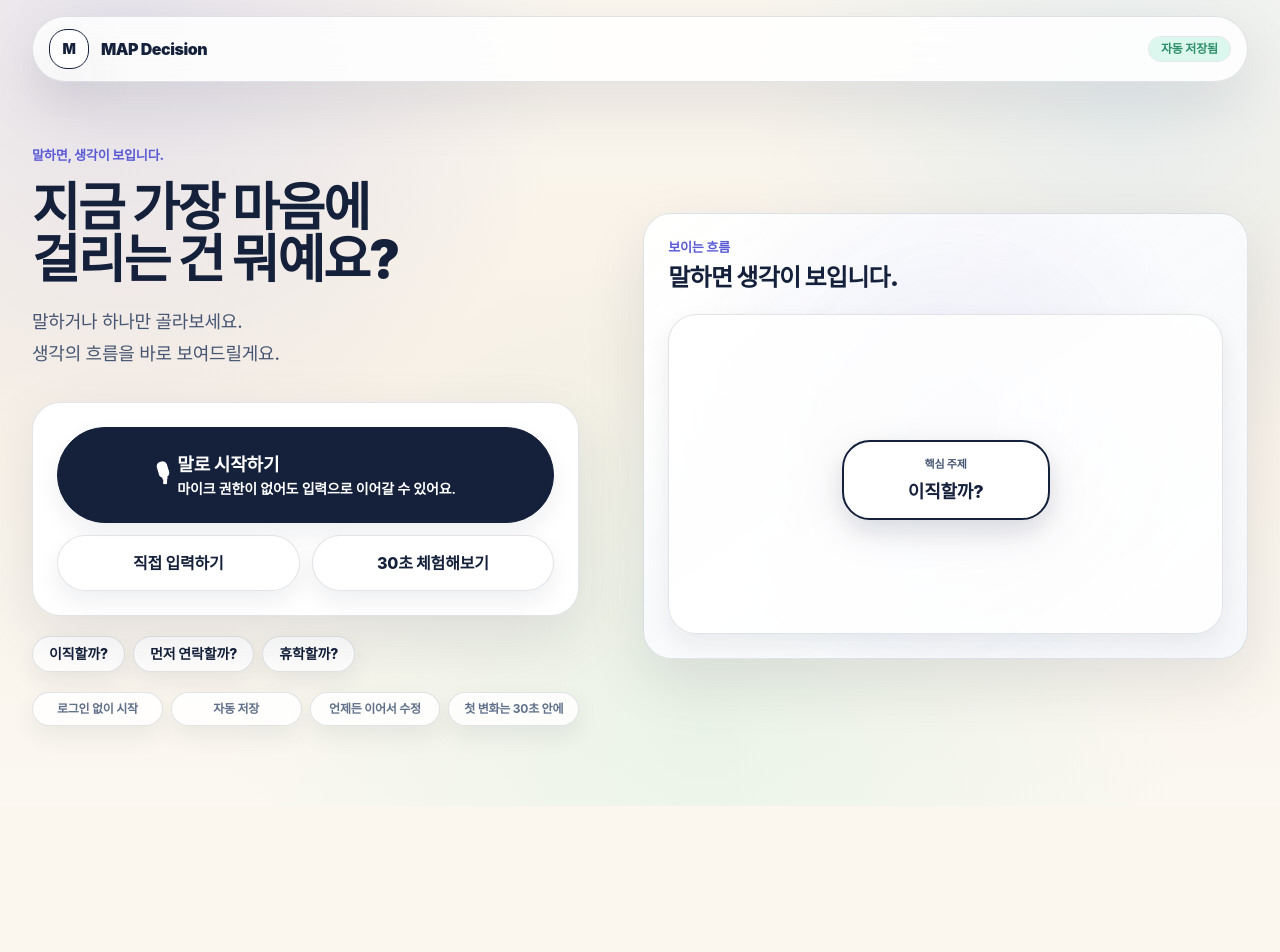
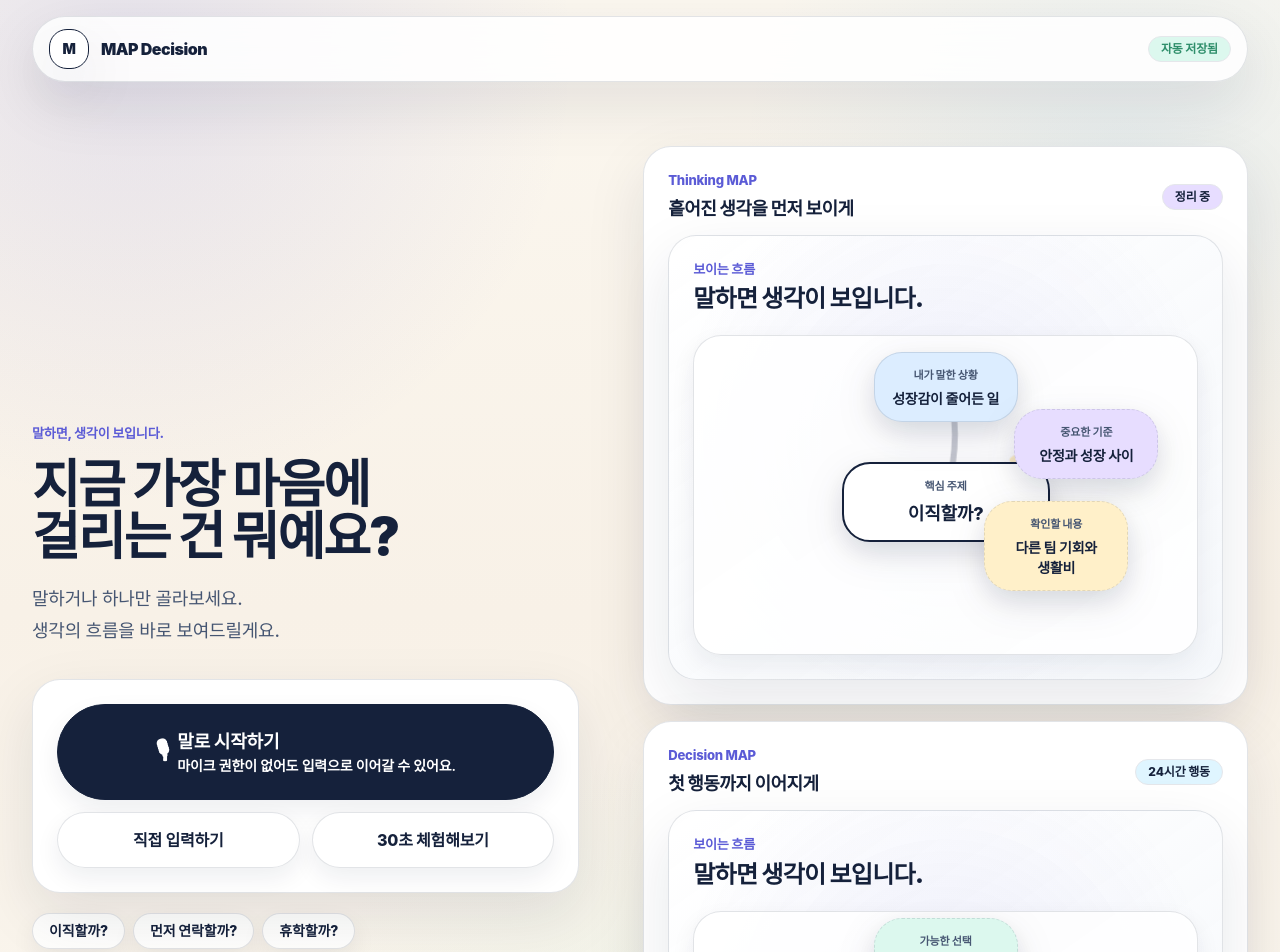
Before and after one commit to kwakhaeyong/map-mvp, a Next.js app: page / in a window 1280 px wide. Shown: the top 952 px of the page. Before the commit the page ends 806 px from the top, so only its background shows below. Built offline with nearby package versions, Linux system fonts and the light colour scheme.

Commit message:
Resolve landing example showcase conflict

```diff
--- a/src/map-decision-v1/components/Landing.tsx
+++ b/src/map-decision-v1/components/Landing.tsx
@@ -1,44 +1,282 @@
 import { createSession } from "../engine/session";
-import { Badge, Button, Card, ResponseChip, VoiceButton } from "./ui/primitives";
+import type { MapSession } from "../types";
+import {
+  Badge,
+  Button,
+  Card,
+  ResponseChip,
+  VoiceButton,
+} from "./ui/primitives";
 import { MapCanvas } from "./MapCanvas";
 
 export function Brand() {
-  return <div className="flex items-center gap-3" aria-label="MAP Decision"><span className="grid size-10 place-items-center rounded-medium border border-primary bg-surface-elevated text-sm font-black text-primary shadow-floating">M</span><span className="text-base font-black tracking-[-0.03em]">MAP Decision</span></div>;
+  return (
+    <div className="flex items-center gap-3" aria-label="MAP Decision">
+      <span className="grid size-10 place-items-center rounded-medium border border-primary bg-surface-elevated text-sm font-black text-primary shadow-floating">
+        M
+      </span>
+      <span className="text-base font-black tracking-[-0.03em]">
+        MAP Decision
+      </span>
+    </div>
+  );
 }
 
 const topics = ["이직할까?", "먼저 연락할까?", "휴학할까?"];
 
-export function Landing({ hasDraft, onStart, onResume, onDemo, saveState = "saved" }: { hasDraft: boolean; onStart: (topic?: string) => void; onResume: () => void; onDemo: () => void; saveState?: "loading" | "saved" | "saving" }) {
+const thinkingExample: MapSession = {
+  ...createSession("이직할까?"),
+  nodes: [
+    {
+      id: "thinking-topic",
+      kind: "topic",
+      label: "핵심 주제",
+      text: "이직할까?",
+      confidence: "user",
+      createdAt: "",
+    },
+    {
+      id: "thinking-fact",
+      kind: "fact",
+      label: "내가 말한 상황",
+      text: "성장감이 줄어든 일",
+      confidence: "user",
+      createdAt: "",
+    },
+    {
+      id: "thinking-value",
+      kind: "value",
+      label: "중요한 기준",
+      text: "안정과 성장 사이",
+      confidence: "ai",
+      createdAt: "",
+    },
+    {
+      id: "thinking-missing",
+      kind: "missing",
+      label: "확인할 내용",
+      text: "다른 팀 기회와 생활비",
+      confidence: "ai",
+      createdAt: "",
+    },
+  ],
+  relations: [
+    {
+      id: "thinking-rel-1",
+      from: "thinking-topic",
+      to: "thinking-fact",
+      kind: "영향",
+      strength: "solid",
+    },
+    {
+      id: "thinking-rel-2",
+      from: "thinking-topic",
+      to: "thinking-value",
+      kind: "충돌",
+      strength: "dotted",
+    },
+    {
+      id: "thinking-rel-3",
+      from: "thinking-topic",
+      to: "thinking-missing",
+      kind: "확인 필요",
+      strength: "dotted",
+    },
+  ],
+};
+
+const decisionExample: MapSession = {
+  ...createSession("팀 이동을 먼저 확인하기"),
+  preferredMapType: "decision",
+  nodes: [
+    {
+      id: "decision-topic",
+      kind: "topic",
+      label: "결정 방향",
+      text: "팀 이동을 먼저 확인하기",
+      confidence: "confirmed",
+      createdAt: "",
+    },
+    {
+      id: "decision-option",
+      kind: "option",
+      label: "가능한 선택",
+      text: "바로 퇴사보다 내부 기회 확인",
+      confidence: "ai",
+      createdAt: "",
+    },
+    {
+      id: "decision-risk",
+      kind: "risk",
+      label: "리스크",
+      text: "확인 없이 옮기면 불안정",
+      confidence: "ai",
+      createdAt: "",
+    },
+    {
+      id: "decision-action",
+      kind: "action",
+      label: "24시간 행동",
+      text: "내일 리더에게 면담 요청하기",
+      confidence: "confirmed",
+      createdAt: "",
+    },
+  ],
+  relations: [
+    {
+      id: "decision-rel-1",
+      from: "decision-topic",
+      to: "decision-option",
+      kind: "대안",
+      strength: "solid",
+    },
+    {
+      id: "decision-rel-2",
+      from: "decision-topic",
+      to: "decision-risk",
+      kind: "리스크",
+      strength: "dotted",
+    },
+    {
+      id: "decision-rel-3",
+      from: "decision-topic",
+      to: "decision-action",
+      kind: "다음 행동",
+      strength: "accent",
+    },
+  ],
+};
+
+function ExampleShowcase() {
+  return (
+    <div className="grid gap-4" aria-label="MAP 예시">
+      <Card className="p-4 sm:p-5">
+        <div className="mb-3 flex flex-wrap items-center justify-between gap-2">
+          <div>
+            <p className="kicker">Thinking MAP</p>
+            <h2 className="mt-1 text-lg font-black tracking-[-0.03em]">
+              흩어진 생각을 먼저 보이게
+            </h2>
+          </div>
+          <Badge tone="value">정리 중</Badge>
+        </div>
+        <MapCanvas session={thinkingExample} sample compact />
+      </Card>
+      <Card className="p-4 sm:p-5">
+        <div className="mb-3 flex flex-wrap items-center justify-between gap-2">
+          <div>
+            <p className="kicker">Decision MAP</p>
+            <h2 className="mt-1 text-lg font-black tracking-[-0.03em]">
+              첫 행동까지 이어지게
+            </h2>
+          </div>
+          <Badge tone="action">24시간 행동</Badge>
+        </div>
+        <MapCanvas session={decisionExample} sample compact />
+      </Card>
+    </div>
+  );
+}
+
+export function Landing({
+  hasDraft,
+  onStart,
+  onResume,
+  onDemo,
+  saveState = "saved",
+}: {
+  hasDraft: boolean;
+  onStart: (topic?: string) => void;
+  onResume: () => void;
+  onDemo: () => void;
+  saveState?: "loading" | "saved" | "saving";
+}) {
   return (
     <main className="min-h-screen px-4 py-4 text-text-primary sm:px-6 lg:px-8">
       <header className="map-container flex items-center justify-between rounded-pill border border-border bg-surface px-4 py-3 shadow-floating backdrop-blur-xl">
         <Brand />
-        <div className="flex items-center gap-2"><Badge tone={saveState === "saving" ? "default" : "success"}>{saveState === "loading" ? "불러오는 중" : saveState === "saving" ? "자동 저장 중" : "자동 저장됨"}</Badge>{hasDraft ? <Button variant="secondary" onClick={onResume}>이어서 하기</Button> : null}</div>
+        <div className="flex items-center gap-2">
+          <Badge tone={saveState === "saving" ? "default" : "success"}>
+            {saveState === "loading"
+              ? "불러오는 중"
+              : saveState === "saving"
+                ? "자동 저장 중"
+                : "자동 저장됨"}
+          </Badge>
+          {hasDraft ? (
+            <Button variant="secondary" onClick={onResume}>
+              이어서 하기
+            </Button>
+          ) : null}
+        </div>
       </header>
 
       <section className="map-container grid items-center gap-10 py-10 lg:grid-cols-[minmax(0,.95fr)_minmax(26rem,1.05fr)] lg:gap-16 lg:py-16">
         <div className="max-w-2xl">
           <p className="kicker">말하면, 생각이 보입니다.</p>
-          <h1 className="mt-4 text-balance break-keep text-[2.125rem] font-black leading-[1.12] tracking-[-0.04em] sm:text-5xl lg:text-[3.25rem]">지금 가장 마음에 걸리는 건 뭐예요?</h1>
-          <p className="mt-5 max-w-xl whitespace-pre-line break-keep text-lg font-medium leading-8 text-text-secondary">말하거나 하나만 골라보세요.{`\n`}생각의 흐름을 바로 보여드릴게요.</p>
+          <h1 className="mt-4 text-balance break-keep text-[2.125rem] font-black leading-[1.12] tracking-[-0.04em] sm:text-5xl lg:text-[3.25rem]">
+            지금 가장 마음에 걸리는 건 뭐예요?
+          </h1>
+          <p className="mt-5 max-w-xl whitespace-pre-line break-keep text-lg font-medium leading-8 text-text-secondary">
+            말하거나 하나만 골라보세요.{`\n`}생각의 흐름을 바로 보여드릴게요.
+          </p>
 
           <Card className="mt-8 p-3 sm:p-4">
-            <VoiceButton className="min-h-24 w-full justify-start px-6 text-left text-lg" onClick={() => onStart()}><span className="text-2xl">🎙</span><span><span className="block">말로 시작하기</span><span className="block text-sm font-semibold text-primary-foreground/80">마이크 권한이 없어도 입력으로 이어갈 수 있어요.</span></span></VoiceButton>
+            <VoiceButton
+              className="min-h-24 w-full justify-start px-6 text-left text-lg"
+              onClick={() => onStart()}
+            >
+              <span className="text-2xl">🎙</span>
+              <span>
+                <span className="block">말로 시작하기</span>
+                <span className="block text-sm font-semibold text-primary-foreground/80">
+                  마이크 권한이 없어도 입력으로 이어갈 수 있어요.
+                </span>
+              </span>
+            </VoiceButton>
             <div className="mt-3 grid gap-3 sm:grid-cols-2">
-              <Button variant="secondary" size="lg" onClick={() => onStart()}>직접 입력하기</Button>
-              <Button variant="default" size="lg" onClick={onDemo}>30초 체험해보기</Button>
+              <Button variant="secondary" size="lg" onClick={() => onStart()}>
+                직접 입력하기
+              </Button>
+              <Button variant="default" size="lg" onClick={onDemo}>
+                30초 체험해보기
+              </Button>
             </div>
-            {hasDraft ? <Button className="mt-3 w-full" variant="default" onClick={onResume}>저장된 이야기 이어서 하기</Button> : null}
+            {hasDraft ? (
+              <Button
+                className="mt-3 w-full"
+                variant="default"
+                onClick={onResume}
+              >
+                저장된 이야기 이어서 하기
+              </Button>
+            ) : null}
           </Card>
 
           <div className="mt-5 flex flex-wrap gap-2" aria-label="빠른 시작">
-            {topics.map((topic) => <ResponseChip key={topic} onClick={() => onStart(topic)}>{topic}</ResponseChip>)}
+            {topics.map((topic) => (
+              <ResponseChip key={topic} onClick={() => onStart(topic)}>
+                {topic}
+              </ResponseChip>
+            ))}
           </div>
           <div className="mt-5 grid gap-2 text-center text-xs font-bold text-text-muted sm:grid-cols-4">
-            {["로그인 없이 시작", "자동 저장", "언제든 이어서 수정", "첫 변화는 30초 안에"].map((item) => <span key={item} className="rounded-pill border border-border bg-surface px-3 py-2 shadow-subtle">{item}</span>)}
+            {[
+              "로그인 없이 시작",
+              "자동 저장",
+              "언제든 이어서 수정",
+              "첫 변화는 30초 안에",
+            ].map((item) => (
+              <span
+                key={item}
+                className="rounded-pill border border-border bg-surface px-3 py-2 shadow-subtle"
+              >
+                {item}
+              </span>
+            ))}
           </div>
         </div>
-        <MapCanvas session={createSession("이직할까?")} sample compact className="mx-auto w-full" />
+        <ExampleShowcase />
       </section>
     </main>
   );
```
